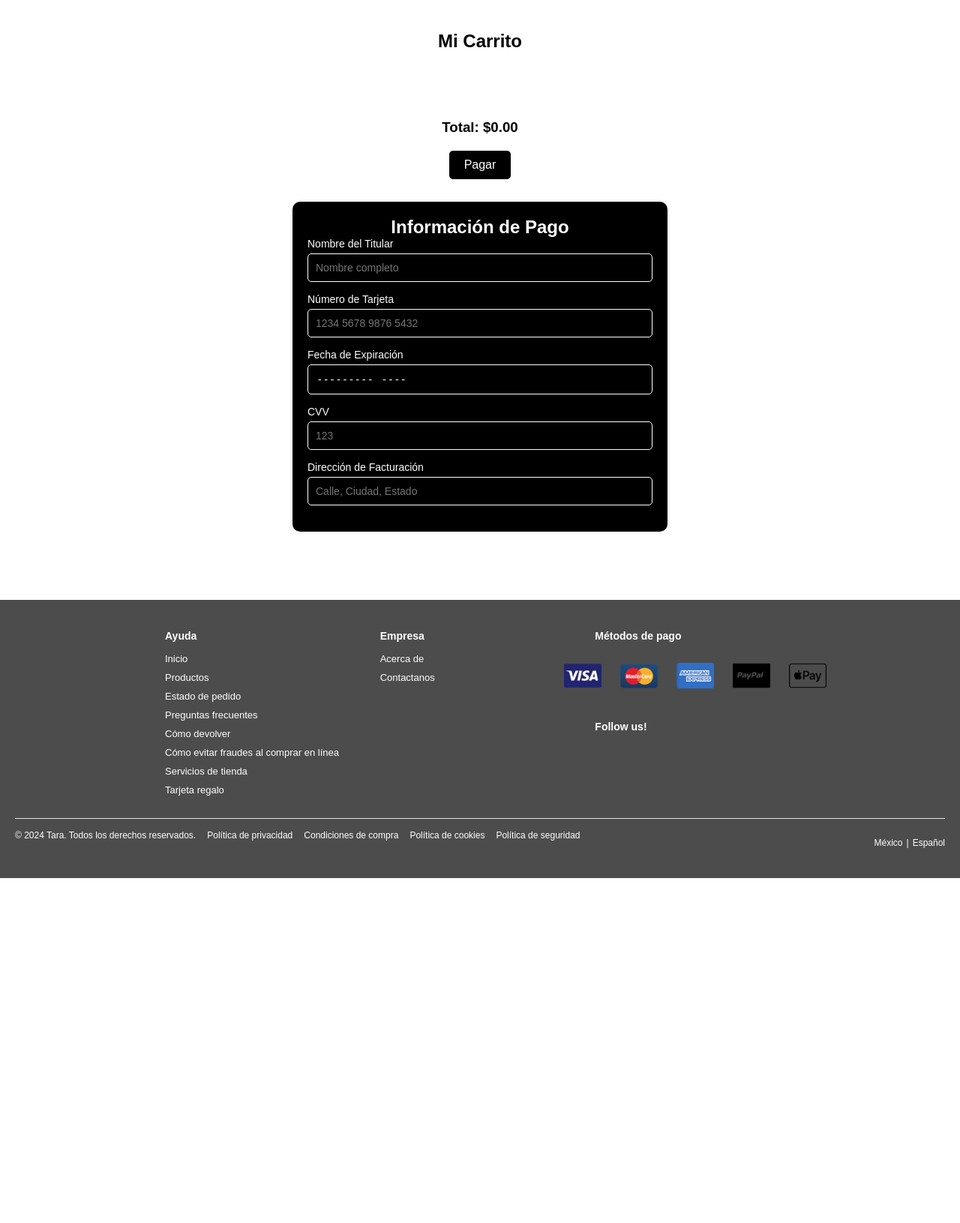
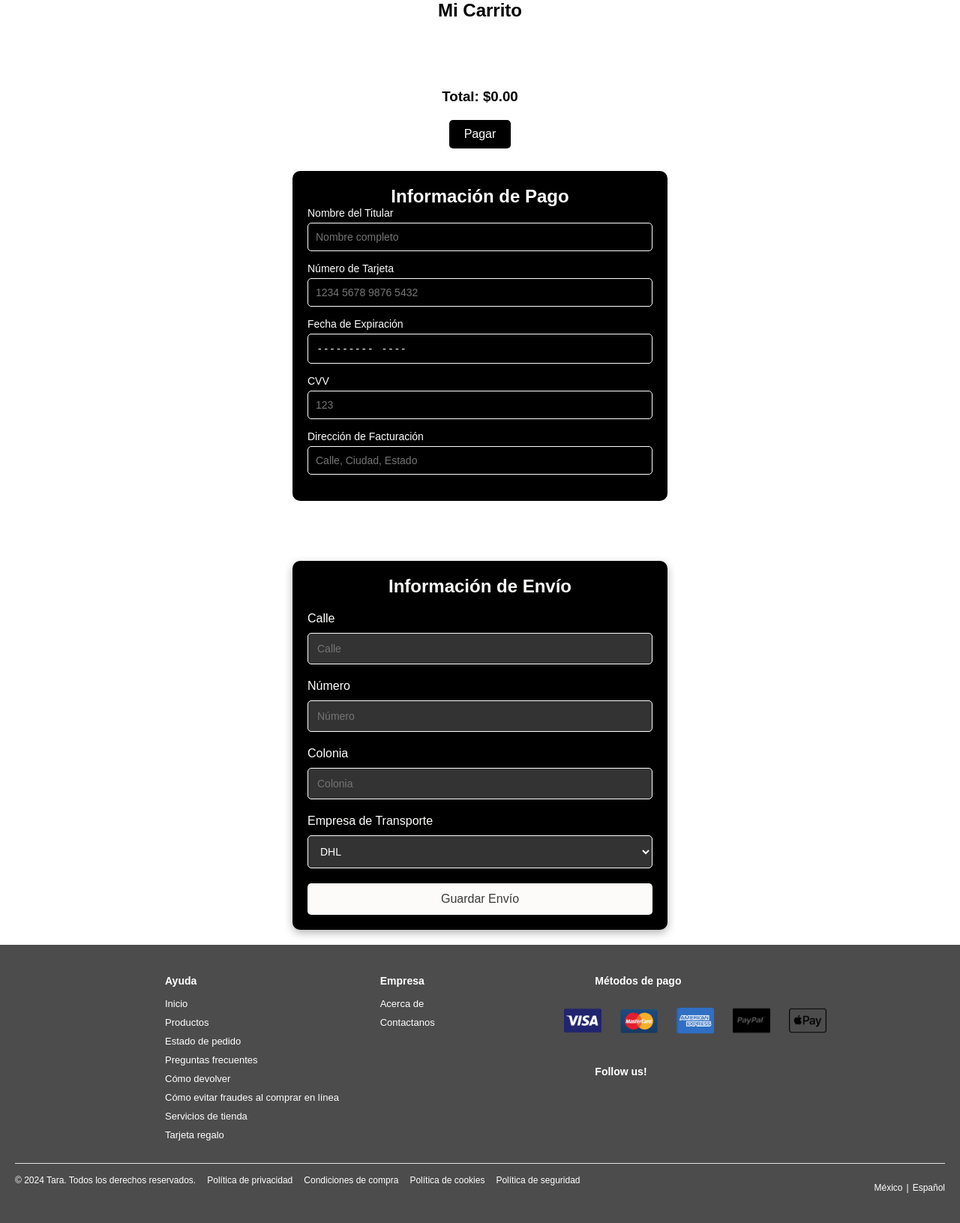
Before and after one commit to fabianreyesmn/tara, a PHP site: page /carrito.html in a window 1280 px wide. Shown: the part 59-1690 px from the top of the page at 75% size. Before the commit the page ends 1230 px from the top, so only its background shows below. Run offline with PHP 8.4, Linux system fonts and the light colour scheme.

Commit message:
envio form

```diff
--- a/carrito.html
+++ b/carrito.html
@@ -39,7 +39,38 @@
 
                 </form>
             </div>
+
+            <div id="formularioEnvio" class="formulariosLoginRegistro">
+                <h2 class="titulo">Información de Envío</h2>
+                <form id="formEnvio">
+                    <label for="calle">Calle</label>
+                    <input type="text" id="calle" name="calle" required placeholder="Calle" />
+                    <label for="numero">Número</label>
+                    <input
+                        type="number"
+                        id="numero"
+                        name="numero"
+                        required
+                        placeholder="Número"
+
+                    />
+
+                    <label for="colonia">Colonia</label>
+                    <input type="text" id="colonia" name="colonia" required placeholder="Colonia" />
+
+                    <label for="empresaTransporte">Empresa de Transporte</label>
+                    <select id="empresaTransporte" name="empresaTransporte" required>
+                        <option value="DHL">DHL</option>
+                        <option value="FEDEX">FEDEX</option>
+                        <option value="UPS">UPS</option>
+                    </select>
+
+                    <button type="button" id="btnGuardarEnvio">Guardar Envío</button>
+                </form>
+            </div>
         </div>
+
+
 
 
         <script src="js/prod_carrito.js"></script>
--- a/estilos/productos_carrito.css
+++ b/estilos/productos_carrito.css
@@ -119,3 +119,91 @@ h2{
   margin-bottom: 5px;
   display: block;
 }
+
+
+/* Estilo general para el formulario */
+#formularioEnvio {
+  background-color: #000000;
+  color: white;
+  padding: 20px;
+  border-radius: 10px;
+  margin-top: 30px;
+  width: 500px;
+  box-shadow: 0px 4px 12px rgba(0, 0, 0, 0.3);
+  text-align: center;
+  margin-bottom: 20px;
+}
+
+/* Estilo para los títulos dentro del formulario */
+#formularioEnvio h2 {
+  margin-bottom: 20px;
+  font-size: 24px;
+  font-weight: bold;
+  color: #fdfcfb;
+}
+
+/* Estilo para los labels del formulario */
+#formularioEnvio label {
+  font-size: 16px;
+  margin-bottom: 10px;
+  display: block;
+  text-align: left;
+  color: #fffefd;
+
+}
+
+/* Estilo para los campos de texto (inputs) */
+#formularioEnvio input,
+#formularioEnvio select {
+  width: 100%;
+  padding: 12px;
+  margin-bottom: 20px;
+  border: 1px solid #fff;
+  border-radius: 5px;
+  background-color: #333;
+  color: white;
+  font-size: 14px;
+}
+
+/* Efecto al enfocarse en los inputs */
+#formularioEnvio input:focus,
+#formularioEnvio select:focus {
+  border: 1px solid #C19A6B;
+  background-color: #444;
+  outline: none;
+}
+
+/* Estilo para el botón de guardar */
+#btnGuardarEnvio {
+  padding: 12px 20px;
+  background-color: #fcfbfa;
+  border: none;
+  border-radius: 5px;
+  color: rgb(58, 58, 58);
+  font-size: 16px;
+  cursor: pointer;
+  transition: background-color 0.3s ease;
+  width: 100%;
+}
+
+/* Efecto hover en el botón */
+#btnGuardarEnvio:hover {
+  background-color: #d3d1d0;
+}
+
+
+
+#formularioEnvio form {
+  width: 100%;
+}
+
+/* Estilo para las opciones de transporte */
+#formularioEnvio select {
+  width: 100%;
+  padding: 12px;
+  border: 1px solid #fff;
+  border-radius: 5px;
+  background-color: #333;
+  color: white;
+  font-size: 14px;
+}
--- a/js/prod_carrito.js
+++ b/js/prod_carrito.js
@@ -96,4 +96,75 @@ document.addEventListener("DOMContentLoaded", function () {
             alert("Error al eliminar el producto");
         }
     };
+
+
+    // Lógica para manejar el envío de datos del formulario
+    const btnGuardarEnvio = document.getElementById("btnGuardarEnvio");
+
+    if (btnGuardarEnvio) {
+        btnGuardarEnvio.addEventListener("click", async () => {
+            try {
+                // Obtener los valores del formulario
+                const calle = document.getElementById("calle").value.trim();
+                const numero = document.getElementById("numero").value.trim();
+                const colonia = document.getElementById("colonia").value.trim();
+                const empresaTransporte = document.getElementById("empresaTransporte").value.trim();
+
+                // Validación
+                if (!calle || !numero ||!colonia || !empresaTransporte) {
+                    alert("Por favor, completa todos los campos.");
+                    return;
+
+                }
+
+
+                // Preparar los datos
+                const direccionCompleta = `${calle} ${numero}, ${colonia}`;
+                const fechaEnvio = new Date().toISOString().split("T")[0];
+                const fechaEntrega = new Date(Date.now() + 10 * 24 * 60 * 60 * 1000).toISOString().split("T")[0];
+                const numeroSeguimiento = `NS-${Math.random().toString(36).substring(2, 10).toUpperCase()}`;
+
+                const envioData = {
+                    direccion: direccionCompleta,
+                    fechaEnvio: fechaEnvio,
+                    fechaEntrega: fechaEntrega,
+                    costoEnvio: 180.00,
+                    empresaTransporte: empresaTransporte,
+                    numeroSeguimiento: numeroSeguimiento,
+                };
+
+                // Realizar la petición
+                const response = await fetch("http://localhost:3000/envios", {
+                    method: "POST",
+                    headers: {
+                        "Content-Type": "application/json",
+                        "Accept": "application/json"
+                    },
+                    body: JSON.stringify(envioData),
+                });
+
+                // Verificar si la respuesta es exitosa
+                if (!response.ok) {
+                    throw new Error(`HTTP error! status: ${response.status}`);
+                }
+
+                const result = await response.json();
+
+                if (result.success) {
+                    alert("Envío guardado exitosamente.");
+                    // Opcional: limpiar el formulario
+                    document.getElementById("formEnvio").reset();
+                } else {
+                    alert("Error al guardar el envío: " + (result.error || "Error desconocido"));
+                }
+
+            } catch (error) {
+                console.error("Error en la solicitud:", error);
+                alert("Error al guardar el envío. Por favor, intenta de nuevo.");
+            }
+        });
+    }
+
+
+
 });
```
